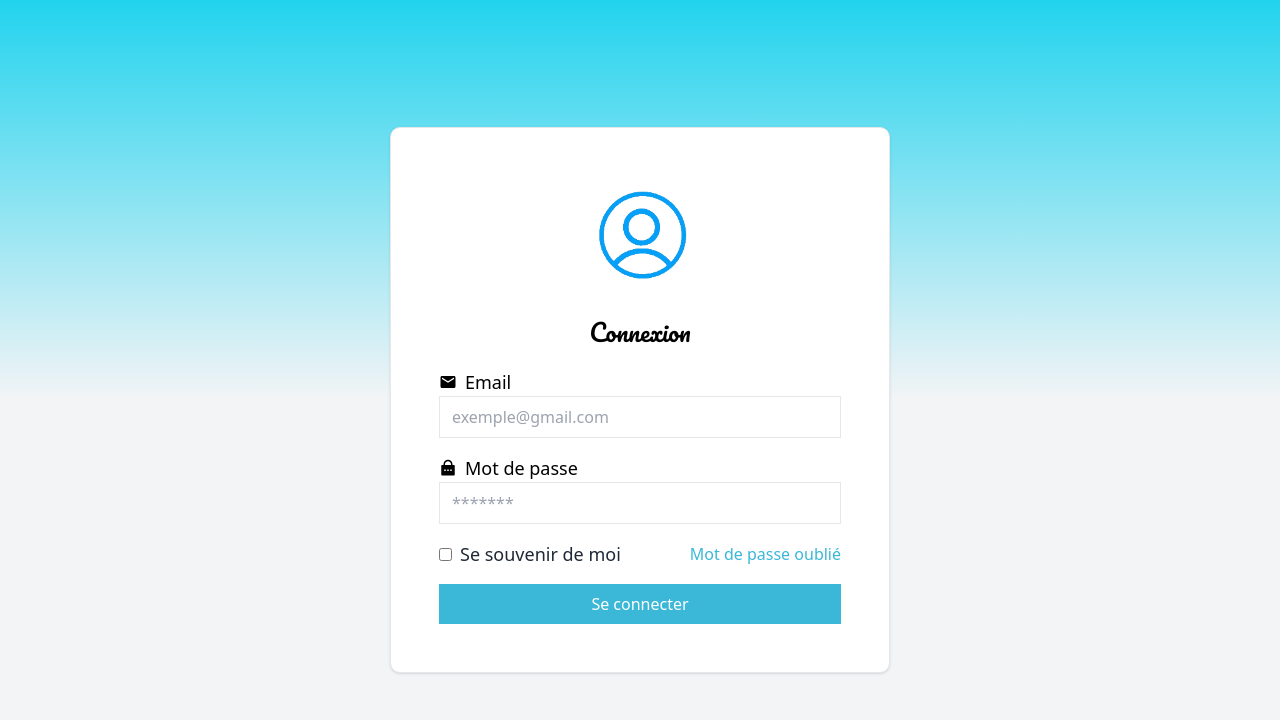
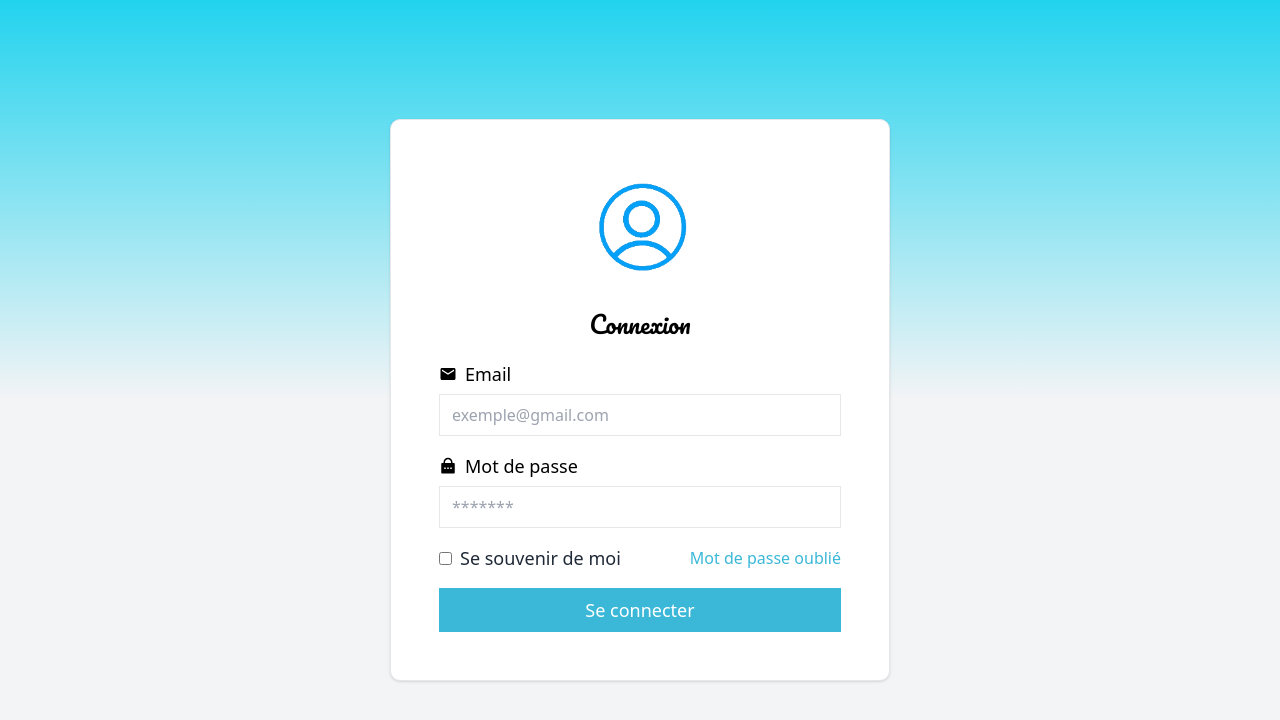
Before and after one commit to MarinaAdr/gestion-des-conges, a React (Vite) app in the folder frontend/: page /login in a window 1280 px wide. Shown: the top 720 px of the page. Built offline with nearby package versions, Linux system fonts and the light colour scheme.

Commit message:
correction des textes

```diff
--- a/frontend/src/Pages/Login.jsx
+++ b/frontend/src/Pages/Login.jsx
@@ -23,7 +23,7 @@ const Login = () => {
             <input
               type="email"
               placeholder="exemple@gmail.com"
-              className="w-full px-3 py-2 border outline-none"
+              className="w-full px-3 py-2 border mt-1.5 outline-none"
             />
           </div>
           <div className="mb-4">
@@ -36,7 +36,7 @@ const Login = () => {
             <input
               type="password"
               placeholder="*******"
-              className="w-full px-3 py-2 border outline-none"
+              className="w-full px-3 py-2 border mt-1.5 outline-none"
             />
           </div>
           <div className="mb-4 flex items-center justify-between gap-4">
@@ -54,7 +54,7 @@ const Login = () => {
           <div className="mb-4">
             <button
               type="submit"
-              className="w-full bg-[#3bb8d8] text-white py-2"
+              className="w-full bg-[#3bb8d8] text-lg text-white py-2"
             >
               Se connecter
             </button>
```
Also changed, not shown: 2 other files (tests, documents, lock files or other folders).
